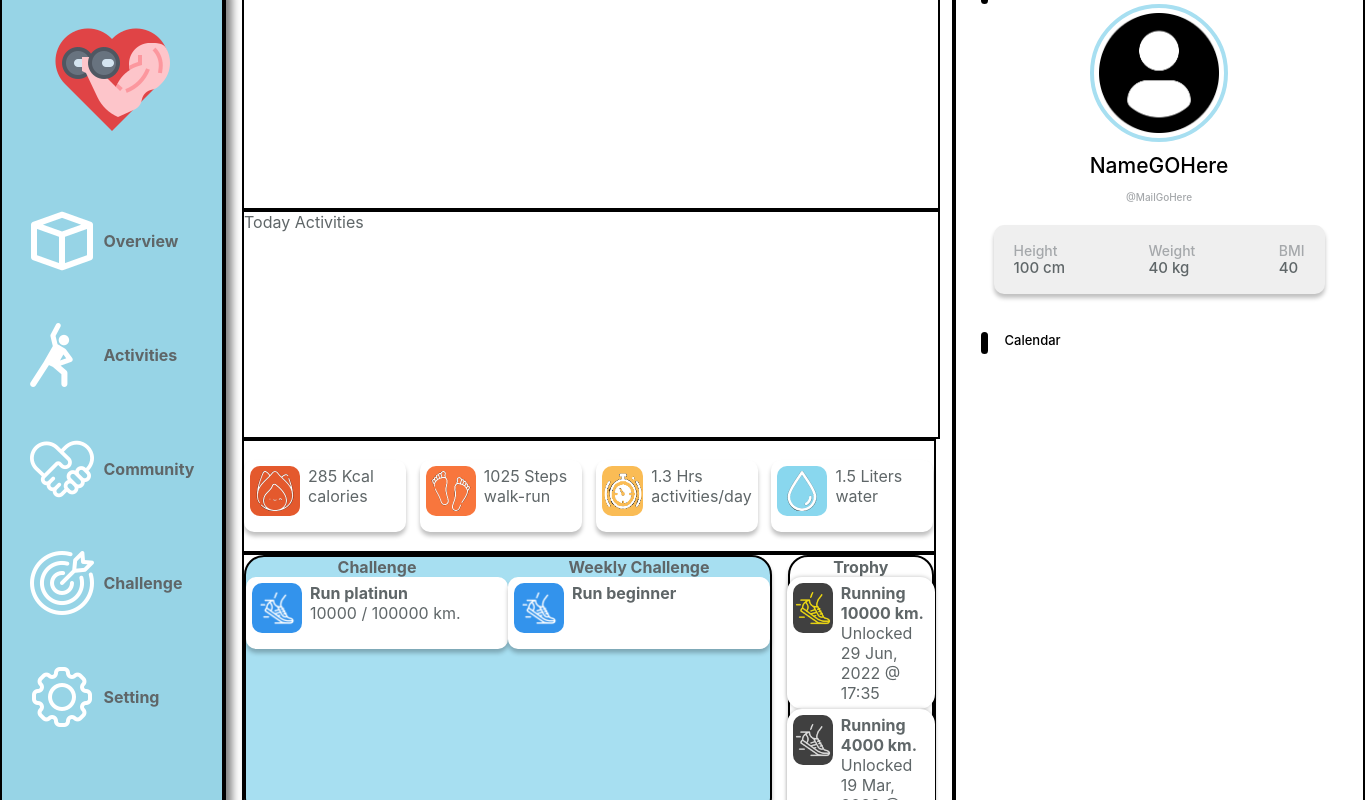
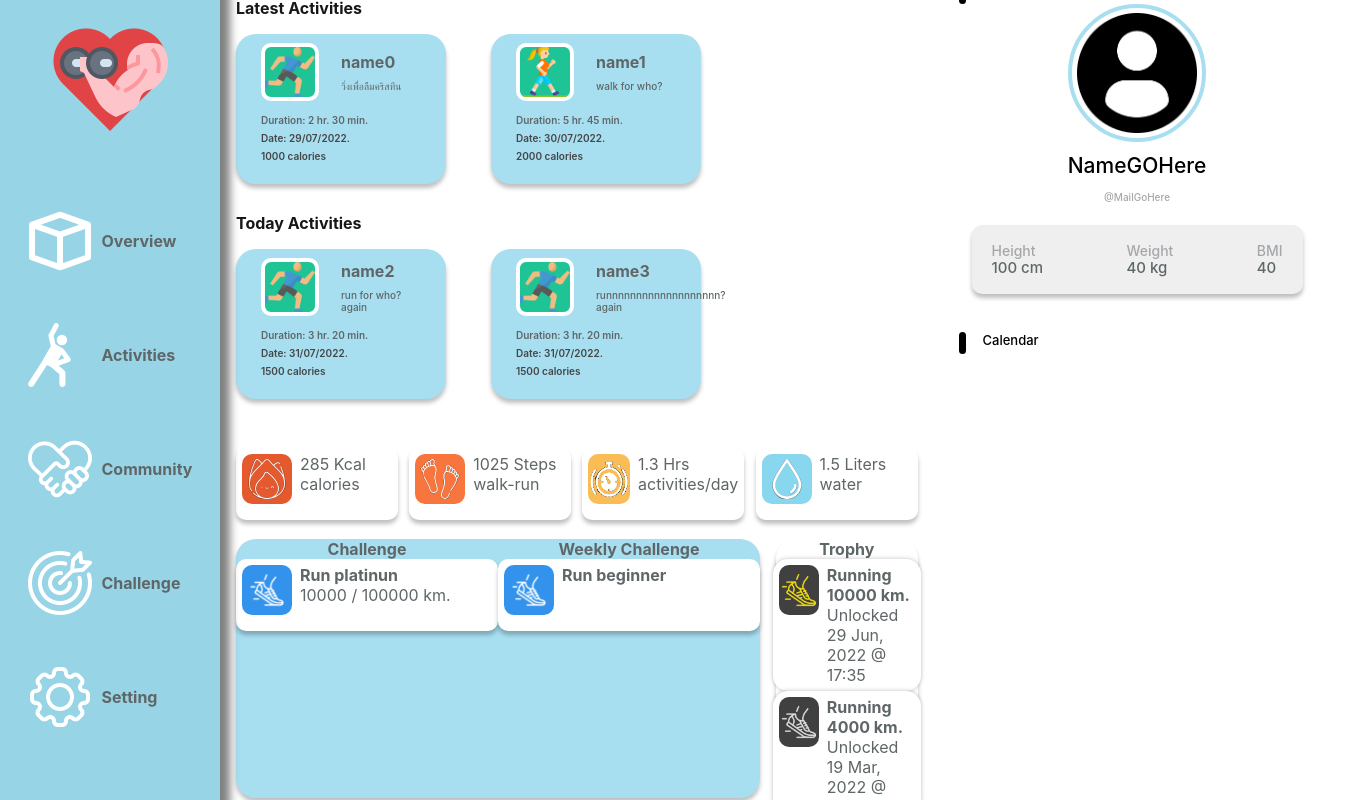
Before and after one commit to irisprae/project-infinity-health-prae, a React (Vite) app: page /overview in a window 1280 px wide. Shown: the top 800 px of the page, 1365 px wide, since content can reach past the window. Built offline with nearby package versions, Linux system fonts and the light colour scheme.

Commit message:
Change Overview page

```diff
--- a/src/Pages/Overview/Overview.css
+++ b/src/Pages/Overview/Overview.css
@@ -1,3 +1,12 @@
+.OverviewBold{
+  font-family: 'Inter';
+  font-style: bold;
+  font-weight: 700;
+  font-size: 16px;
+  line-height: 19px;
+  color: #181616;
+}
+
 .OverviewArea{
   display: flex;
   flex-direction: row;
@@ -17,7 +26,7 @@
   margin: 0;
   padding: 0;
   /*For Styling*/
-  border: 2px solid black;
+  /* border: 2px solid black; */
   width: 220px;
 }
 
@@ -26,7 +35,7 @@
   flex-direction: column;
   margin: 0;
   padding: 30px 16px 16px 16px;
-  border: 2px solid black;
+  /* border: 2px solid black; */
   width: 100%;
 }
 
@@ -34,9 +43,9 @@
   display: flex;
   flex-direction: column;
   justify-content: flex-start;
-  height: 225px;
+  height: 215px;
   margin: 0;
-  border: 2px solid black;
+  /* border: 2px solid black; */
   width: 100%;
 }
 
@@ -44,9 +53,9 @@
   display: flex;
   flex-direction: column;
   justify-content: flex-start;
-  height: 225px;
+  height: 215px;
   margin: 0;
-  border: 2px solid black;
+  /* border: 2px solid black; */
   width: 100%;
 
 }
@@ -57,7 +66,7 @@
   justify-content: space-between;
   align-items: center;
   height: 110px;
-  border: 2px solid black;
+  /* border: 2px solid black; */
 
 }
 
@@ -133,14 +142,14 @@
   flex-direction: row;
   height: 276px;
   justify-content: space-between;
-  border: 2px solid black;
+  /* border: 2px solid black; */
 }
 
 .ChallengeBoard{
   display: flex;
   flex-direction: row;
   width: 100%;
-  border: 2px solid black;
+  /* border: 2px solid black; */
   justify-content: center;
   height: 259px;
   background: #A7DFF1;
@@ -153,7 +162,7 @@
   display: flex;
   flex-direction: row;
   width: 100%;
-  border: 2px solid black;
+  /* border: 2px solid black; */
   justify-content: center;
   height: 259px;
   background: #A7DFF1;
@@ -205,7 +214,7 @@
   flex-direction: column;
   margin-left: 16px;
   width: 33%;
-  border: 2px solid black;
+  /* border: 2px solid black; */
   align-items: center;
   justify-content: flex-start;
   height: 260px;
@@ -238,5 +247,5 @@
   display: flex;
   flex-direction: column;
   margin: 0;
-  border: 2px solid black;
+  /* border: 2px solid black; */
 }
--- a/src/Pages/Overview/Overview.jsx
+++ b/src/Pages/Overview/Overview.jsx
@@ -9,6 +9,7 @@ import RunningPic from './run-platinum.png'
 import RunningGold from './run-gold2.png'
 import RunningSilver from './run-silver2.png'
 import RunningBrass from './run-brass2.png'
+import OverviewCard from '../../Components/OverviewCard/OverviewCard'
 import './Overview.css'
 
 
@@ -18,17 +19,71 @@ const Overview = () => {
   let ActivitiesPerDay = 1.30;
   let Water = 1.5;
 
+  //assume today is 31/07/2022
+
+  //SQL get lastest 3 card
+  const lastestcard = [{
+    id:'0',
+    actname:'name0',
+    activity:'running',
+    distance:5,
+    durationHours:'2',
+    durationMin:'30',
+    date:'29/07/2022',
+    calories:'1000',
+    heartrate:80,
+    description:'วิ่งเพื่อลืมคริสทีน',
+    },{
+    id:'1',
+    actname:'name1',
+    activity:'walking',
+    distance:5,
+    durationHours:'5',
+    durationMin:'45',
+    date:'30/07/2022',
+    calories:'2000',
+    heartrate:70,
+    description:'walk for who?',
+    }]
+
+
+  //SQL get today card
+
+  const todaycard = [{
+    id:'2',
+    actname:'name2',
+    activity:'running',
+    distance:5,
+    durationHours:'3',
+    durationMin:'20',
+    date:'31/07/2022',
+    calories:'1500',
+    heartrate:85,
+    description:'run for who? again',
+    },{
+    id:'3',
+    actname:'name3',
+    activity:'running',
+    distance:500000,
+    durationHours:'3',
+    durationMin:'20',
+    date:'31/07/2022',
+    calories:'1500',
+    heartrate:85,
+    description:'runnnnnnnnnnnnnnnnnnn? again',
+    }]
+
   return (
     <div className='OverviewArea'>
       <div className='NavbarSection'><Navbar /></div>
       <div className='MiddleSection'>
         <div className='LastestSection'>
-          <div>Latest Activities</div>
-          <div>{/*Latest Activities Card Here*/}</div>
+          <div className='OverviewBold'>Latest Activities</div>
+          <div><OverviewCard card = {lastestcard}/></div>
         </div>
         <div className='TodaySection'>
-          <div>Today Activities</div>
-          <div>{/*Today Activities Card Here*/}</div>
+          <div className='OverviewBold'>Today Activities</div>
+          <div><OverviewCard card = {todaycard}/></div>
         </div>
         <div className='StatusSection'>
 
```
